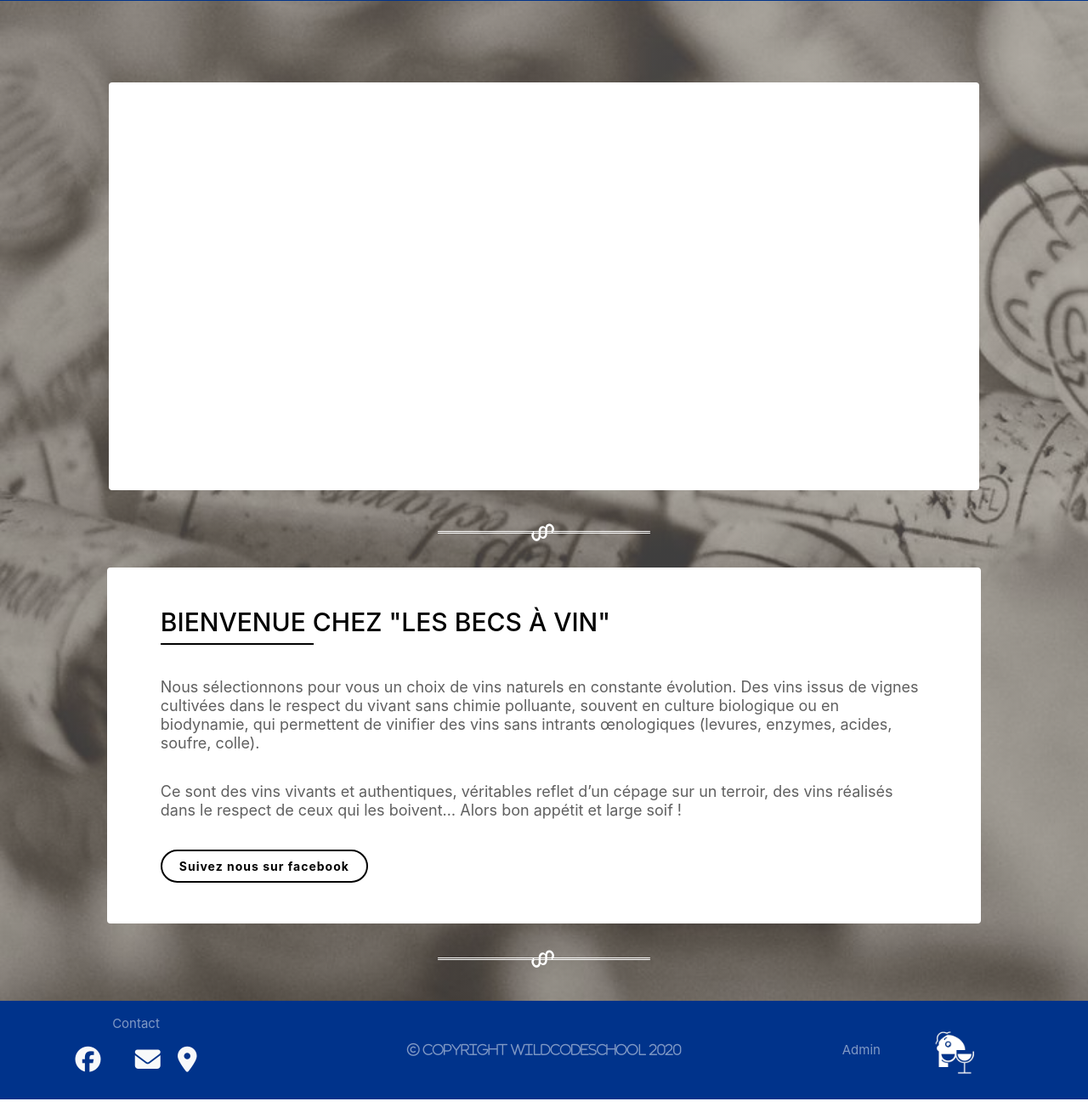
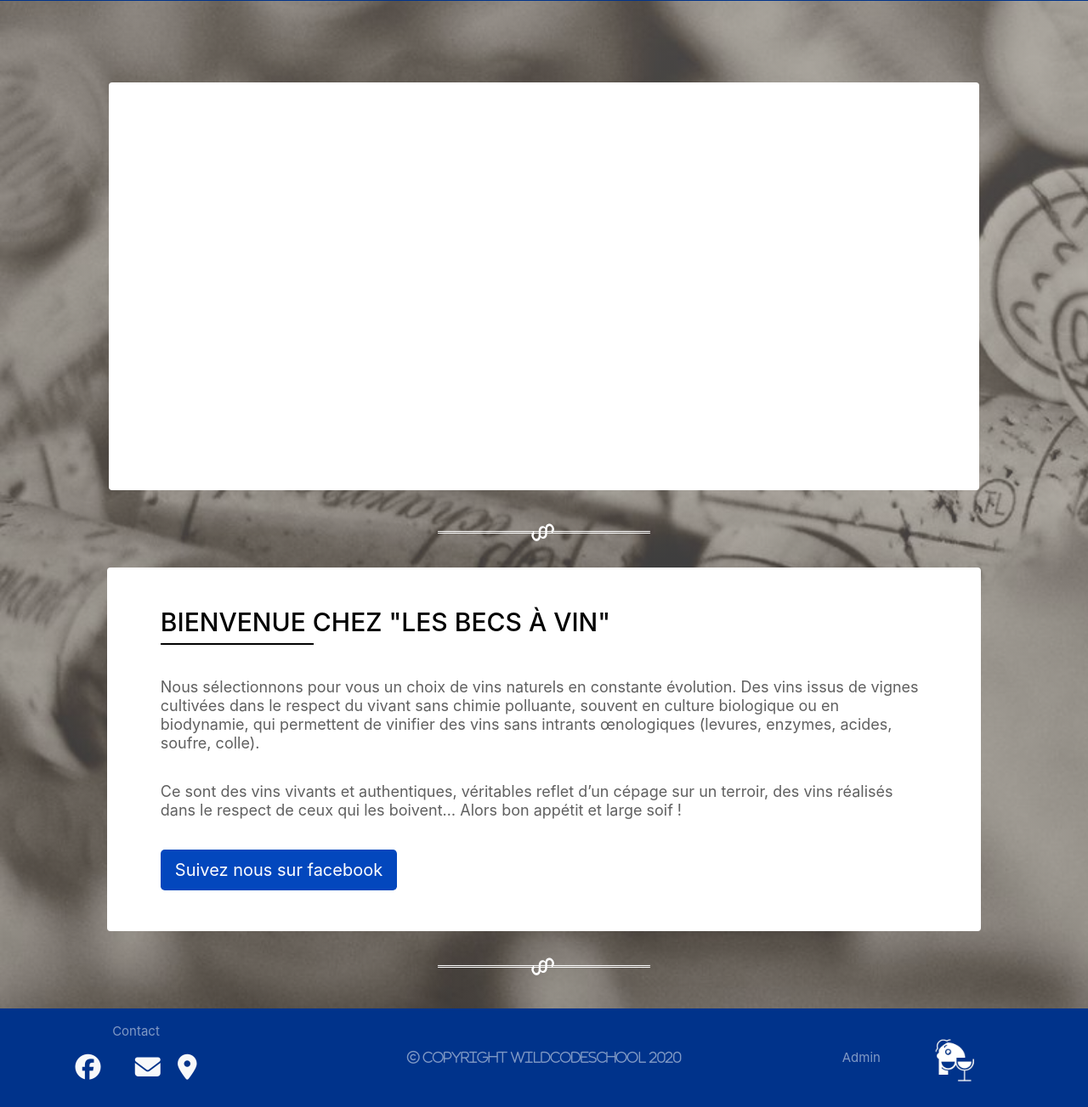
Before and after one commit to fredericbertrand/becsaVin, a Django app: page / in a window 1280 px wide. Shown: the part 114-1417 px from the top of the page at 85% size. Run offline with Django 3.2, Linux system fonts and the light colour scheme; data that the repository does not hold is empty; some libraries are stand-ins or nearby versions; grey boxes are pictures that could not be loaded.

Commit message:
modif bouton facebook index

```diff
--- a/becsavin/main_app/static/main_app/css/style.css
+++ b/becsavin/main_app/static/main_app/css/style.css
@@ -59,7 +59,10 @@ body {
 .border {
   border-radius: 0px;
 }
-
+.couleur {
+  background-color: rgb(3, 71, 189);
+  color: white;
+}
 /* ==========Bistrot========== */
 
 .card-text {
--- a/becsavin/main_app/templates/main_app/carousel.html
+++ b/becsavin/main_app/templates/main_app/carousel.html
@@ -62,7 +62,8 @@
                     cépage sur
                     un terroir, des vins réalisés dans le respect de ceux qui les boivent…
                     Alors bon appétit et large soif !</p>
-                <a class="aboutus-more" href="https://www.facebook.com/lesbecsavin">Suivez nous sur facebook</a>
+                <a class="btn couleur btn-lg" href="https://www.facebook.com/lesbecsavin">Suivez nous sur
+                    facebook</a>
             </div>
         </div>
     </div>
```
